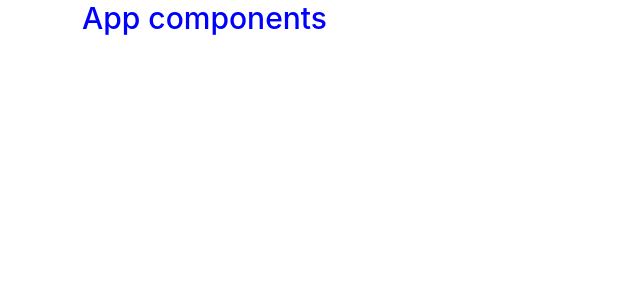
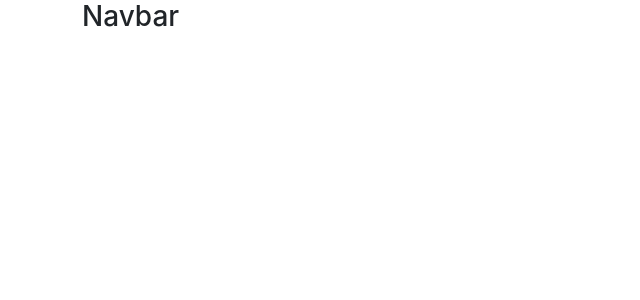
Before and after one commit to yavuzyarkinokular/react-tutorial, a React (Create React App) app in the folder reactapp/: page / in a window 1280 px wide. Shown: the top 300 px of the page, without its empty margins (0-640 px from the left). Built offline with nearby package versions, Linux system fonts and the light colour scheme.

Commit message:
navbar js  eklendi

```diff
--- a/reactapp/src/App.js
+++ b/reactapp/src/App.js
@@ -1,11 +1,13 @@
 import logo from "./logo.svg";
 import "./App.css";
+
 import User from "./components/user";
+import Navbar from "./components/navbar";
 
 function App() {
   return (
     <div className="container">
-      <h4 className="header"> App components</h4>
+      <Navbar></Navbar>
     </div>
   );
 }
--- /dev/null
+++ b/reactapp/src/components/navbar.js
@@ -0,0 +1,11 @@
+import React from "react";
+
+const Navbar = () => {
+  return (
+    <div>
+      <h3>Navbar</h3>
+    </div>
+  );
+};
+
+export default Navbar;
```
